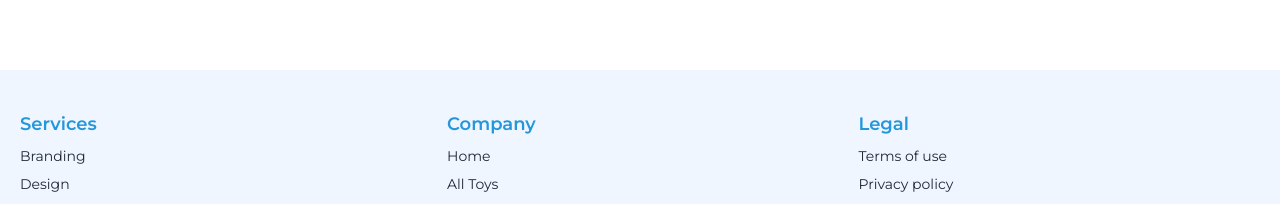
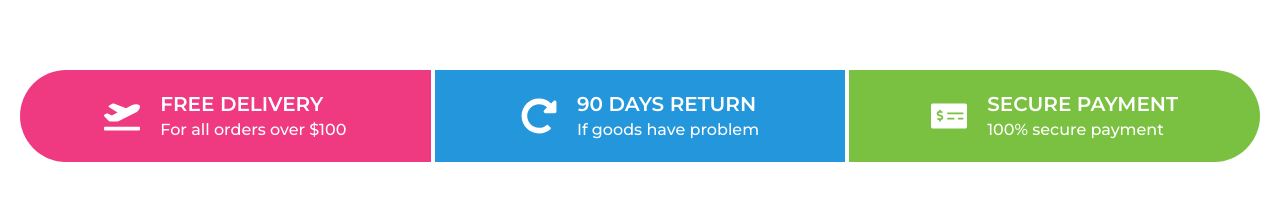
Before and after one commit to aothymoon59/Mini-sportix-client, a React (Vite) app: page / in a window 1280 px wide. Shown: the part 3007-3211 px from the top of the page. Built offline with nearby package versions, Linux system fonts and the light colour scheme; no server answers.

Commit message:
delivery section added extra

```diff
--- /dev/null
+++ b/src/components/Home/Delivery/Delivery.jsx
@@ -0,0 +1,32 @@
+import React from "react";
+import { FaMoneyCheckAlt, FaPlaneDeparture, FaRedoAlt } from "react-icons/fa";
+
+const Delivery = () => {
+  return (
+    <div className="my-container mt-12 lg:mt-[120px] grid lg:grid-cols-3 gap-1 text-white">
+      <div className="bg-[#ef3a82] flex gap-5 justify-center items-center lg:rounded-l-full py-5">
+        <FaPlaneDeparture className="text-4xl" />
+        <div>
+          <h4 className="text-xl font-semibold">FREE DELIVERY</h4>
+          <p className="font-medium">For all orders over $100</p>
+        </div>
+      </div>
+      <div className="bg-[#2396DC] flex gap-5 justify-center items-center py-5">
+        <FaRedoAlt className="text-4xl" />
+        <div>
+          <h4 className="text-xl font-semibold">90 DAYS RETURN</h4>
+          <p className="font-medium">If goods have problem</p>
+        </div>
+      </div>
+      <div className="bg-[#7AC141] flex gap-5 justify-center items-center lg:rounded-r-full py-5">
+        <FaMoneyCheckAlt className="text-4xl" />
+        <div>
+          <h4 className="text-xl font-semibold">SECURE PAYMENT</h4>
+          <p className="font-medium">100% secure payment</p>
+        </div>
+      </div>
+    </div>
+  );
+};
+
+export default Delivery;
--- a/src/components/Home/HomePage/HomePage.jsx
+++ b/src/components/Home/HomePage/HomePage.jsx
@@ -6,6 +6,7 @@ import ShopByCategory from "../ShopByCategory/ShopByCategory";
 import Aos from "aos";
 import "aos/dist/aos.css";
 import NewsLetter from "../Newsletter/NewsLetter";
+import Delivery from "../Delivery/Delivery";
 
 const HomePage = () => {
   useTitle("Home");
@@ -22,6 +23,7 @@ const HomePage = () => {
         <ShopByCategory></ShopByCategory>
       </div>
       <NewsLetter></NewsLetter>
+      <Delivery></Delivery>
     </div>
   );
 };
--- a/src/components/Home/Newsletter/NewsLetter.jsx
+++ b/src/components/Home/Newsletter/NewsLetter.jsx
@@ -3,7 +3,7 @@ import { FaTelegramPlane } from "react-icons/fa";
 
 const NewsLetter = () => {
   return (
-    <div className="mt-16 lg:mt-[120px] bg-blue-50 py-20">
+    <div className="mt-16 lg:mt-[120px] py-20">
       <div className="my-container">
         <div className="flex flex-col md:flex-row gap-12 md:mx-20">
           <div className="md:w-1/2">
```
